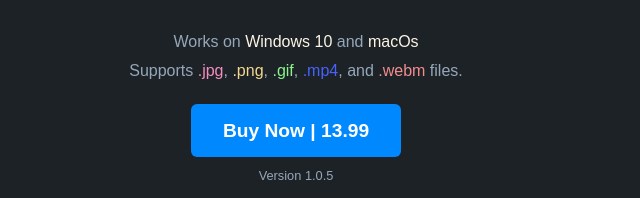
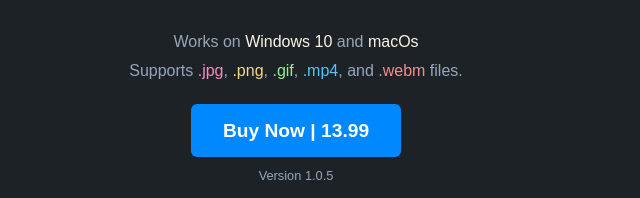
Before and after one commit to SteveCastle/lowkey-homepage, a plain HTML site: page index.html in a window 1280 px wide. Shown: the part 276-474 px from the top of the page, 344-984 px from the left. Drawn offline with Linux system fonts and the light colour scheme.

Commit message:
update mp4 blue

```diff
--- a/index.css
+++ b/index.css
@@ -124,7 +124,7 @@ main {
   color: #8df38d;
 }
 .mp4 {
-  color: #4763fd;
+  color: #4dc9f9;
 }
 .webm {
   color: #f38d8d;
```
